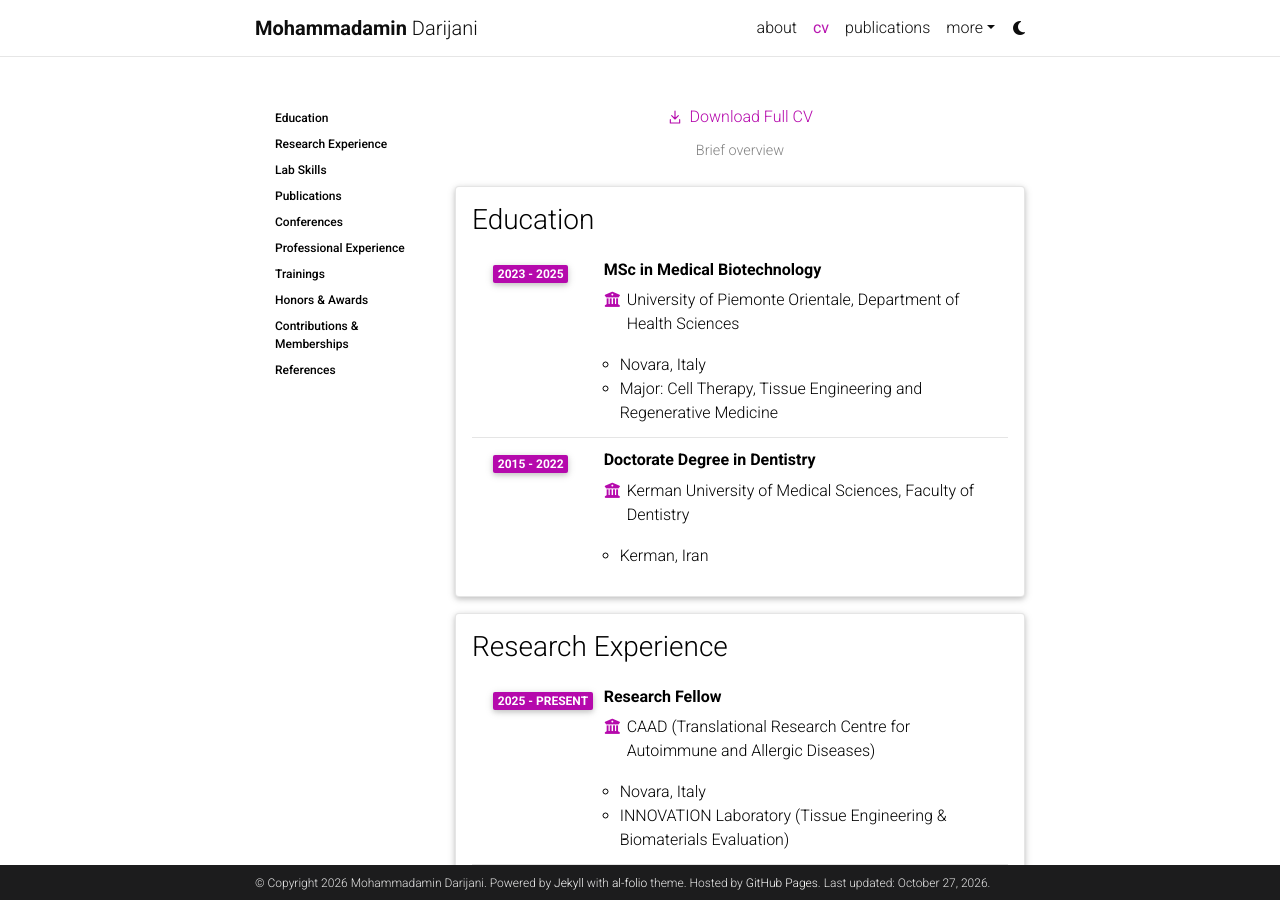
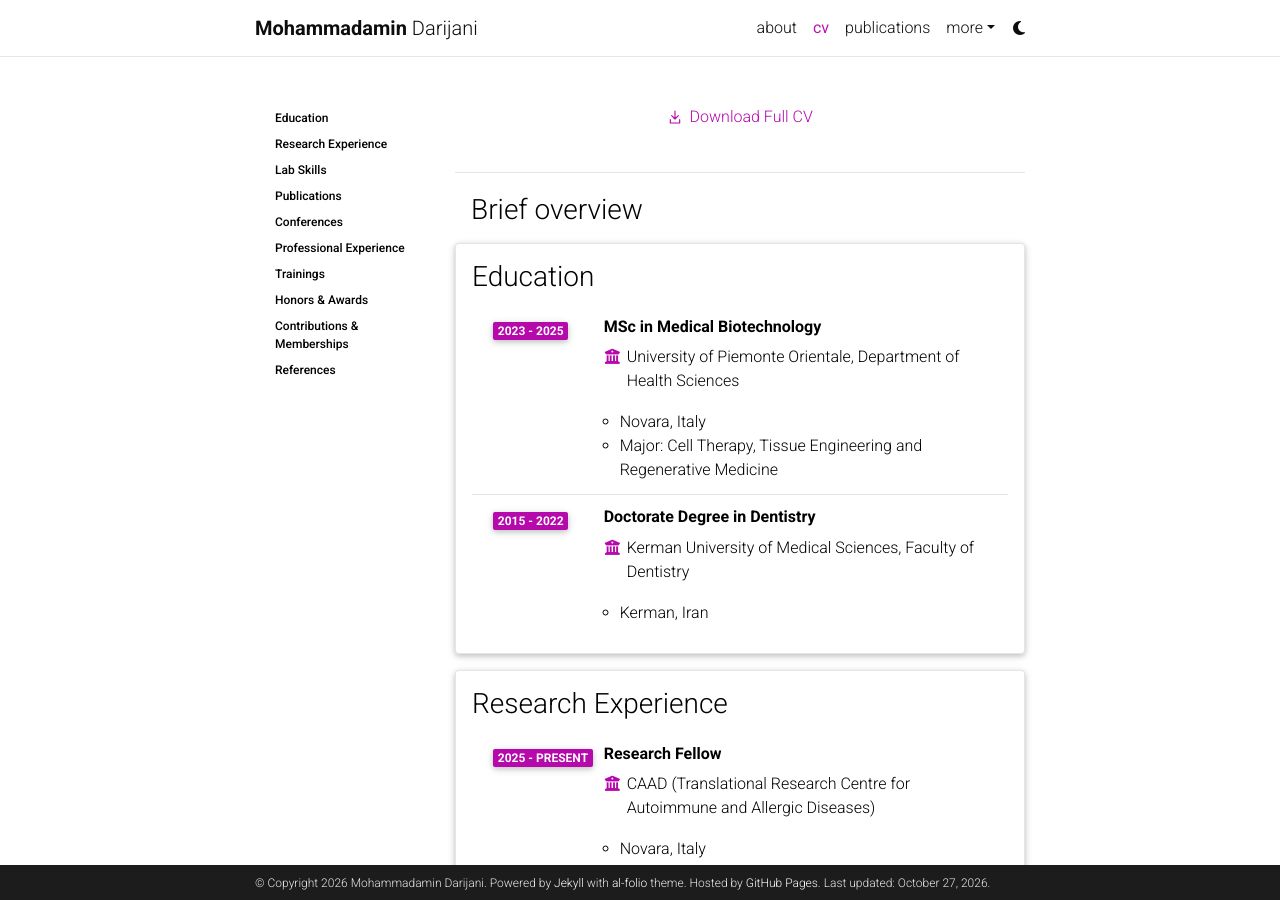
Before and after one commit to amindarijani/amindarijani.github.io, a Jekyll site: the page built from _pages/cv.md, in a window 1280 px wide and 900 px high. Built offline with Jekyll 4.4.1, drawn with Linux system fonts in a browser that asks for light colours; comment, search, counter and statistics services are not loaded; a style sheet for code colours, icons or effects is not loaded.

Commit message:
Add files via upload

```diff
--- a/_layouts/cv.html
+++ b/_layouts/cv.html
@@ -5,18 +5,18 @@ layout: default
 {% unless site.data.resume %}
 <div class="post">
 
-  <header class="post-header" style="text-align:center;margin-bottom:1.5rem;">
+  <header class="post-header" style="text-align:center;margin-bottom:2.5rem;">
     {% if page.cv_pdf %}
     <a href="{{ page.cv_pdf | prepend: 'assets/pdf/' | relative_url }}" download style="display:inline-flex;align-items:center;gap:0.4rem;font-size:1rem;line-height:1.5;text-decoration:none;" aria-label="Download Full CV (PDF)">
       <svg xmlns="http://www.w3.org/2000/svg" width="16" height="16" viewBox="0 0 24 24" fill="none" stroke="currentColor" stroke-width="1.7" stroke-linecap="round" stroke-linejoin="round" aria-hidden="true"><path d="M12 3v12m-5-5 5 5 5-5M5 16v5h14v-5"/></svg>
       Download Full CV
     </a>
     {% endif %}
-    <p style="margin:0.5rem 0 0;font-size:0.9rem;color:var(--global-text-color-light);">Brief overview</p>
   </header>
 
   <article>
     <div class="cv">
+      <h2 style="font-size:1.75rem;font-weight:300;line-height:1.2;margin:0 0 1rem;padding:1.25rem 1rem 0;border-top:1px solid var(--global-divider-color);">Brief overview</h2>
       {% for entry in site.data.cv %}
         <a class="anchor" id="{{ entry.title }}"></a>
         <div class="card mt-3 p-3">
@@ -45,18 +45,18 @@ layout: default
 {% else %}
 <div class="post">
 
-  <header class="post-header" style="text-align:center;margin-bottom:1.5rem;">
+  <header class="post-header" style="text-align:center;margin-bottom:2.5rem;">
     {% if page.cv_pdf %}
     <a href="{{ page.cv_pdf | prepend: 'assets/pdf/' | relative_url }}" download style="display:inline-flex;align-items:center;gap:0.4rem;font-size:1rem;line-height:1.5;text-decoration:none;" aria-label="Download Full CV (PDF)">
       <svg xmlns="http://www.w3.org/2000/svg" width="16" height="16" viewBox="0 0 24 24" fill="none" stroke="currentColor" stroke-width="1.7" stroke-linecap="round" stroke-linejoin="round" aria-hidden="true"><path d="M12 3v12m-5-5 5 5 5-5M5 16v5h14v-5"/></svg>
       Download Full CV
     </a>
     {% endif %}
-    <p style="margin:0.5rem 0 0;font-size:0.9rem;color:var(--global-text-color-light);">Brief overview</p>
   </header>
 
   <article>
     <div class="cv">
+      <h2 style="font-size:1.75rem;font-weight:300;line-height:1.2;margin:0 0 1rem;padding:1.25rem 1rem 0;border-top:1px solid var(--global-divider-color);">Brief overview</h2>
       {% for data in site.data.resume %}
         {% if site.jsonresume and site.jsonresume.size > 0 %}
           {% unless site.jsonresume contains data[0] %}
```
